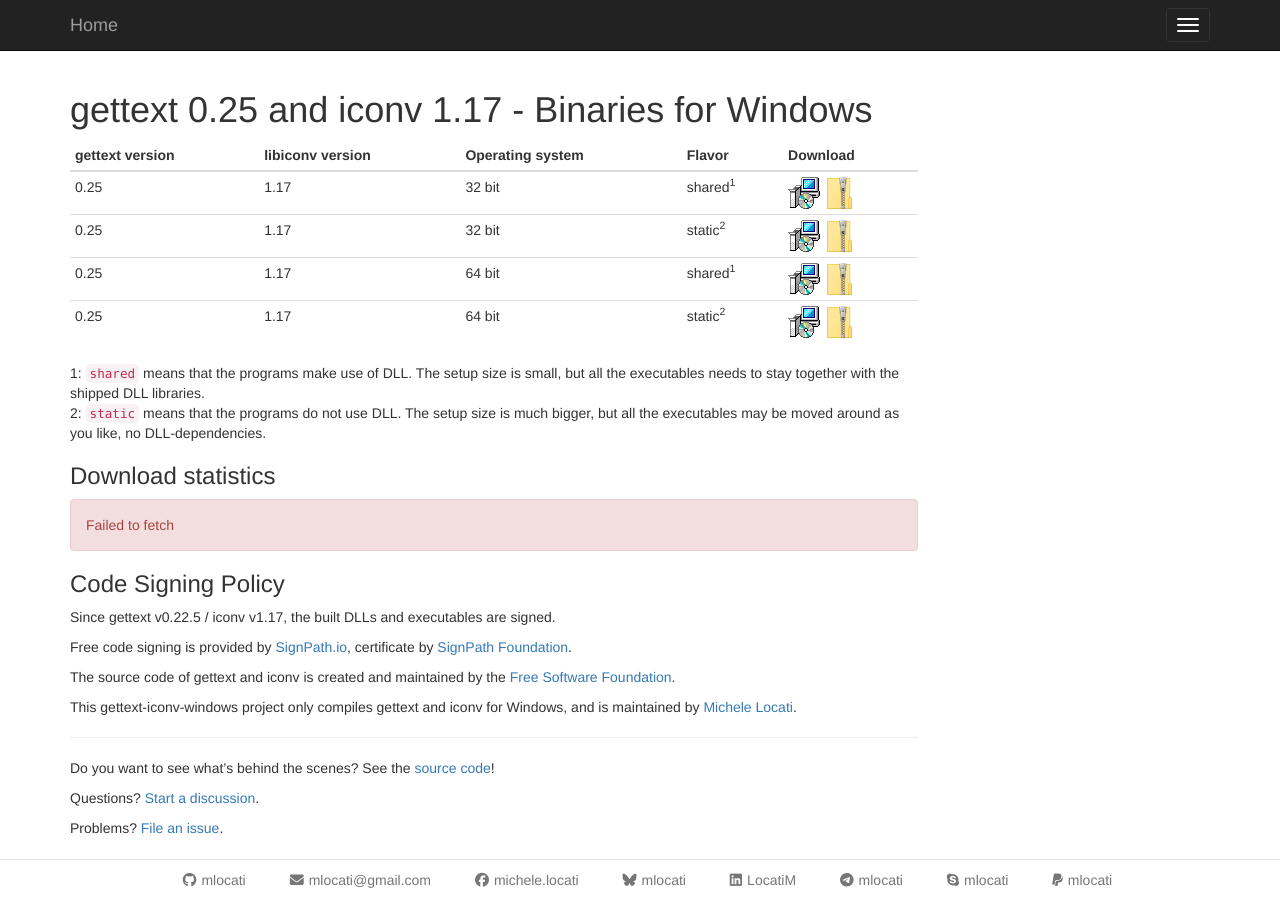
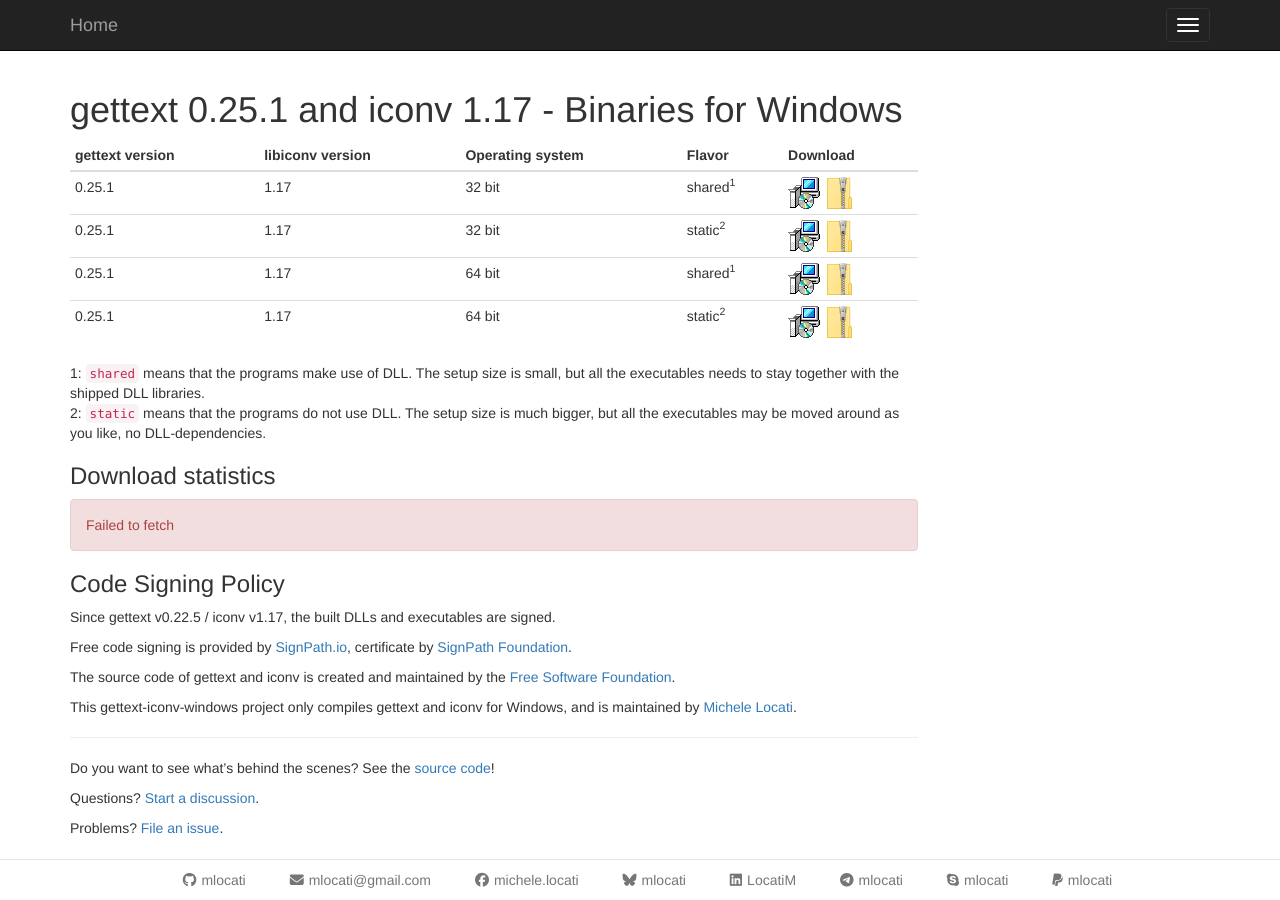
Before and after one commit to mlocati/mlocati.github.io, a Jekyll site: the page built from _articles/gettext-iconv-windows.md, in a window 1280 px wide. Built offline with Jekyll 4.4.1, drawn with Linux system fonts in a browser that asks for light colours; comment, search, counter and statistics services are not loaded.

Commit message:
Publish gettext 0.25.1 + iconv 0.17

```diff
--- a/_articles/gettext-iconv-windows.md
+++ b/_articles/gettext-iconv-windows.md
@@ -1,5 +1,5 @@
 ---
-title:  "gettext 0.25 and iconv 1.17 - Binaries for Windows"
+title:  "gettext 0.25.1 and iconv 1.17 - Binaries for Windows"
 description: Download gettext & iconv binaries for Windows - 32 and 64 bits - shared and static.
 redirect_from: "/gettext-iconv-windows"
 redirect_from: "/gettext-iconv-windows/"
@@ -7,9 +7,9 @@
 date: 2024-10-02T13:12:00+02:00
 ---
 
-{% assign gettext_version = "0.25" %}
+{% assign gettext_version = "0.25.1" %}
 {% assign iconv_version = "1.17" %}
-{% assign release_prefix = "https://github.com/mlocati/gettext-iconv-windows/releases/download/v0.25-v1.17" %}
+{% assign release_prefix = "https://github.com/mlocati/gettext-iconv-windows/releases/download/v0.25.1-v1.17" %}
 
 {: .table .table-condensed }
 | gettext version | libiconv version | Operating system | Flavor | Download |
```
